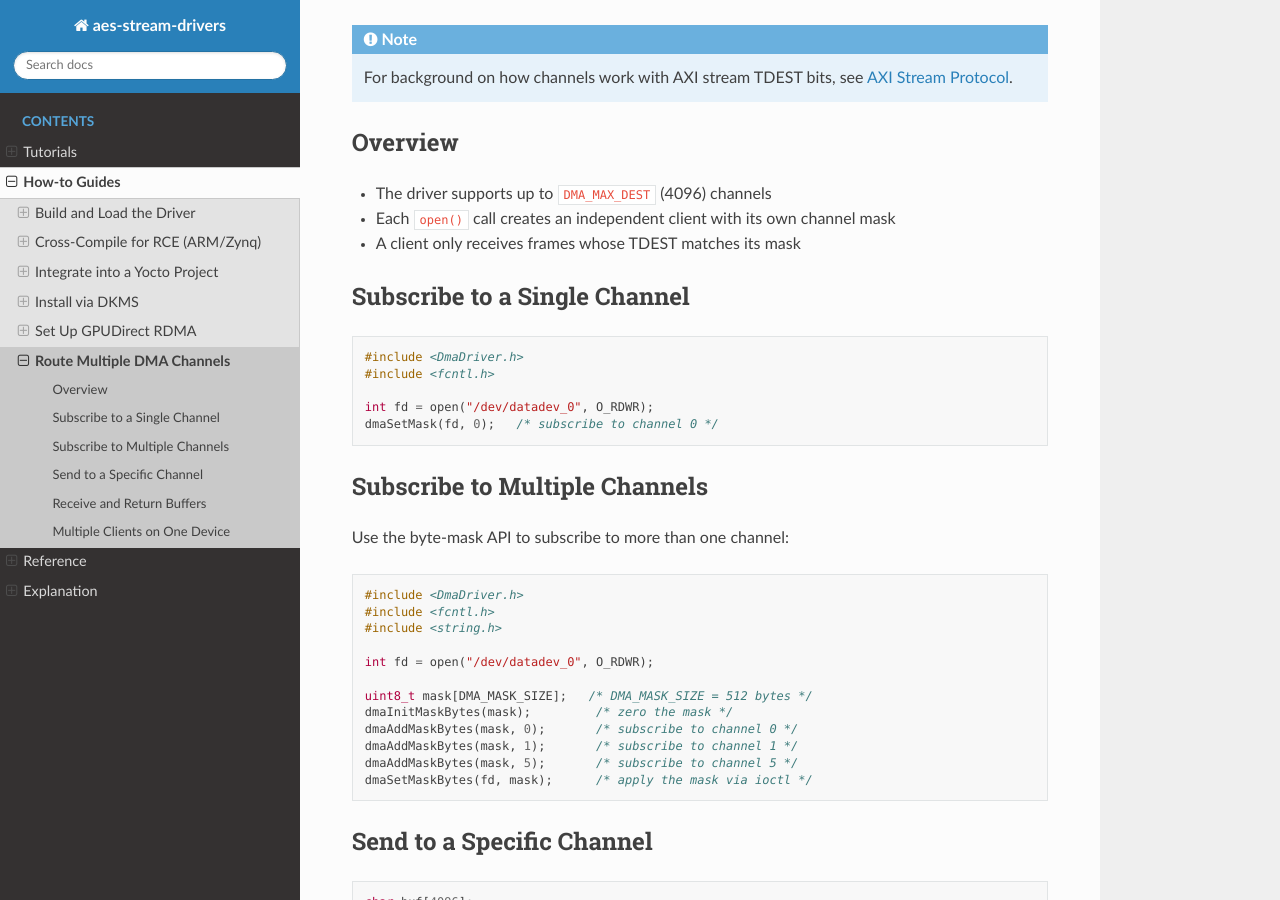
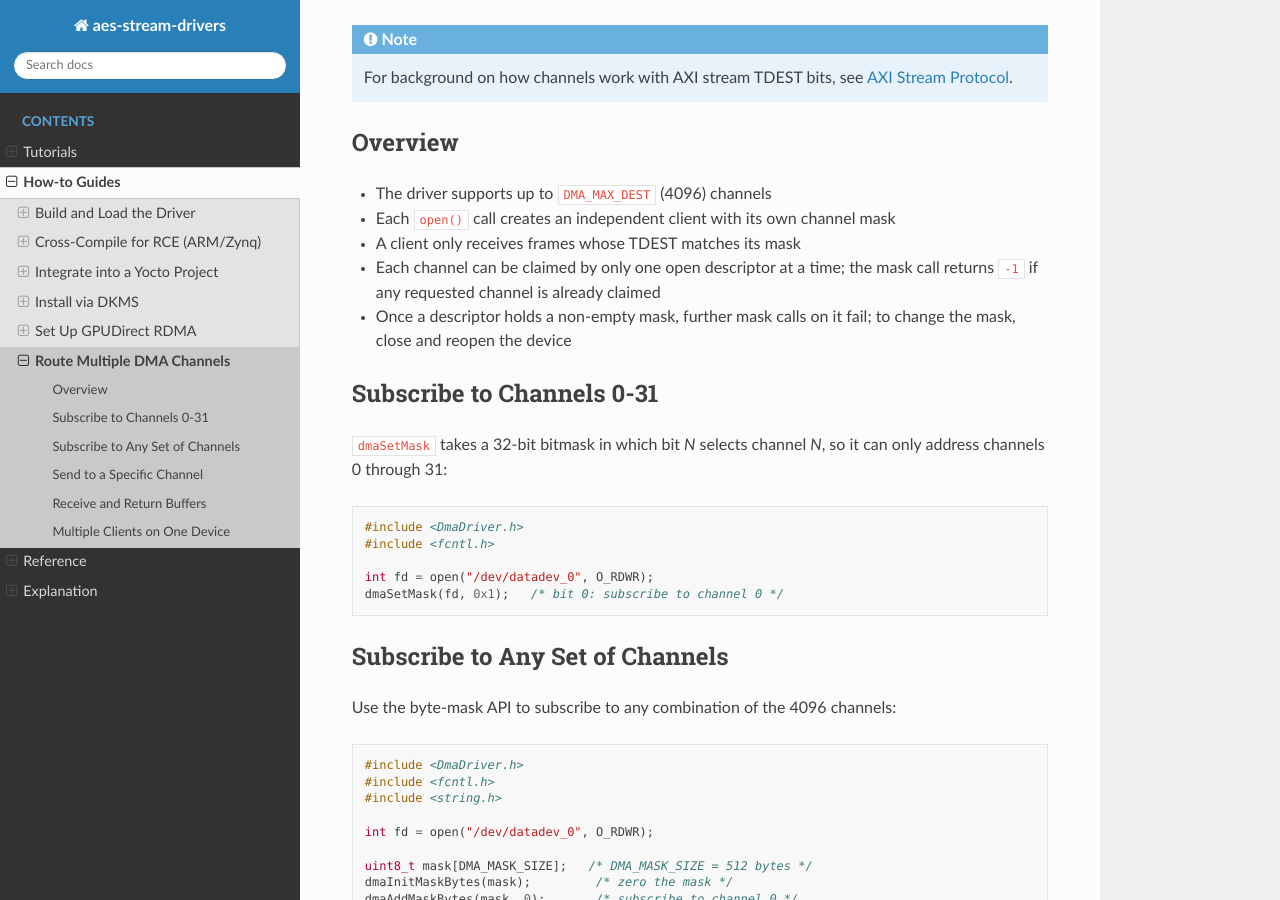
Before and after one commit to slaclab/aes-stream-drivers, a Sphinx documentation site: the page built from docs/how-to/multi-channel.rst, in a window 1280 px wide and 900 px high, scrolled down 207 px. Built offline with Sphinx 7.4.7 and the Read the Docs theme 3.1.0, drawn with Linux system fonts in a browser that asks for light colours.

Commit message:
docs(multi-channel): Fix dmaSetMask channel bitmask usage
dmaSetMask passes a 32-bit bitmask to DMA_Set_Mask (bit N = channel N),
so the how-to's dmaSetMask(fd, 0) claimed no channels at all. Use 0x1 for
channel 0, and document the rules Dma_SetMaskBytes enforces: a channel has
a single owner, and a descriptor's non-empty mask cannot be changed.

```diff
--- a/docs/how-to/multi-channel.rst
+++ b/docs/how-to/multi-channel.rst
@@ -15,9 +15,16 @@ Overview
 - The driver supports up to ``DMA_MAX_DEST`` (4096) channels
 - Each ``open()`` call creates an independent client with its own channel mask
 - A client only receives frames whose TDEST matches its mask
+- Each channel can be claimed by only one open descriptor at a time; the mask
+  call returns ``-1`` if any requested channel is already claimed
+- Once a descriptor holds a non-empty mask, further mask calls on it fail;
+  to change the mask, close and reopen the device
 
-Subscribe to a Single Channel
-------------------------------
+Subscribe to Channels 0-31
+--------------------------
+
+``dmaSetMask`` takes a 32-bit bitmask in which bit *N* selects channel *N*,
+so it can only address channels 0 through 31:
 
 .. code-block:: c
 
@@ -25,12 +32,12 @@ Subscribe to a Single Channel
    #include <fcntl.h>
 
    int fd = open("/dev/datadev_0", O_RDWR);
-   dmaSetMask(fd, 0);   /* subscribe to channel 0 */
+   dmaSetMask(fd, 0x1);   /* bit 0: subscribe to channel 0 */
 
-Subscribe to Multiple Channels
--------------------------------
+Subscribe to Any Set of Channels
+--------------------------------
 
-Use the byte-mask API to subscribe to more than one channel:
+Use the byte-mask API to subscribe to any combination of the 4096 channels:
 
 .. code-block:: c
 
--- a/docs/reference/dma-legacy.rst
+++ b/docs/reference/dma-legacy.rst
@@ -24,7 +24,7 @@ This document describes the ``aes-stream-drivers`` user space API for DMA.
 - dmaUnMapDma - Free all DMA buffers.
 - dmaSetDebug - Enable printing information about API calls to the kernel ring buffer, viewable with dmesg.
 - dmaAssignHandler - Assign a function to handle interrupts; called in a signal handler context (SIGIO).
-- dmaSetMask - Reserve channel 0 for the application (convenience function).
+- dmaSetMask - Claim channels 0 through 31 for the descriptor, using a 32-bit bitmask (bit *N* = channel *N*).
 - dmaInitMaskBytes - Initialize channel reservation request such that none would be requsted.
 - dmaAddMaskBytes - Set the channel reservation request such that a channel would be requested, as defined by the application.
 - dmaSetMaskBytes - Reserve multiple channels for the application, as defined by the mask bytes.
--- a/docs/reference/ioctl-table.rst
+++ b/docs/reference/ioctl-table.rst
@@ -41,7 +41,7 @@ DmaDriver.h Commands
      - :c:func:`dmaSetDebug`
    * - ``DMA_Set_Mask``
      - ``0x1004``
-     - ``uint32_t`` mask
+     - ``uint32_t`` bitmask (bit *N* = channel *N*, channels 0-31)
      - write
      - :c:func:`dmaSetMask`
    * - ``DMA_Ret_Index``
```
